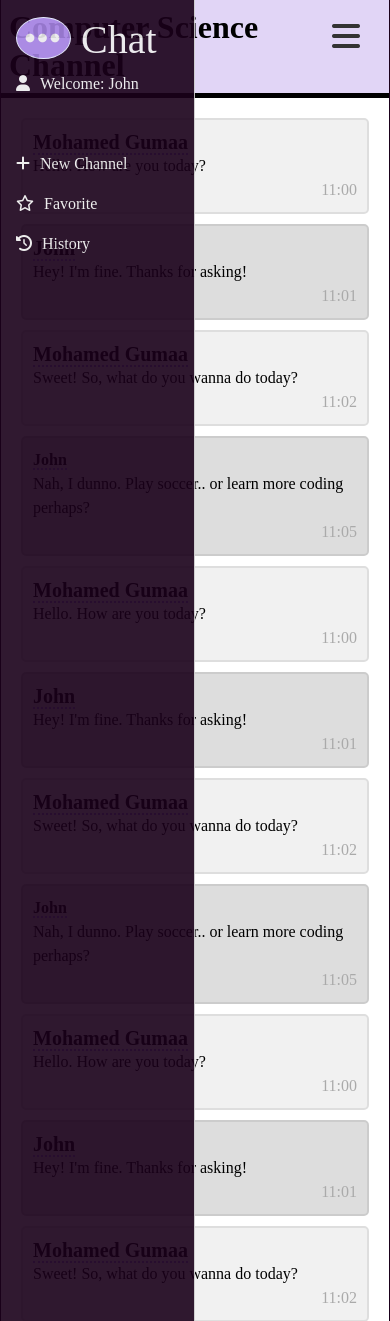
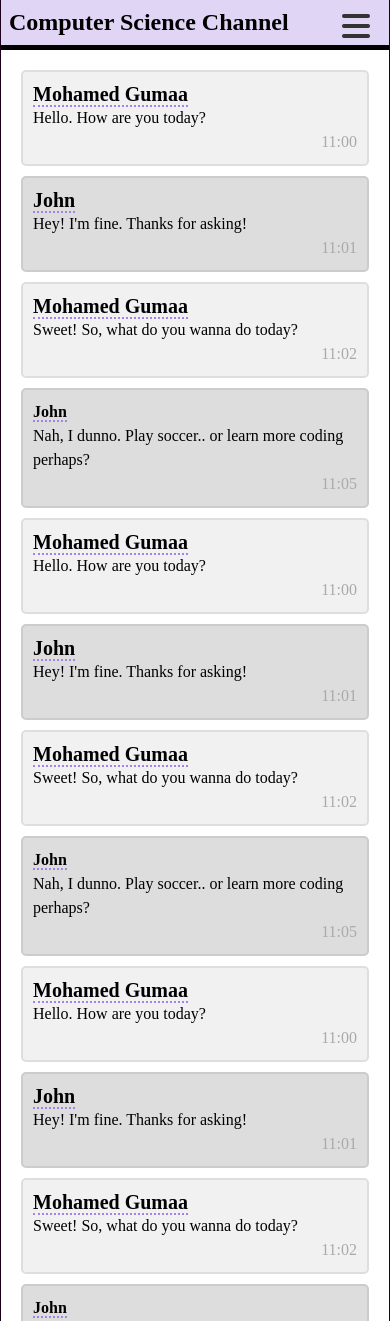
Before and after one commit to MohGumaa/Message-chat-app, a Flask app: page / in a window 390 px wide. Shown: the top 1321 px of the page. Run offline with Flask 2, Linux system fonts and the light colour scheme; some libraries are stand-ins or nearby versions.

Commit message:
add menu toggle class show for mobile

```diff
--- /dev/null
+++ b/static/index.js
@@ -0,0 +1,8 @@
+document.addEventListener('DOMContentLoaded', () => {
+
+  // Add event listener  to button click on small screen
+  document.querySelector(".menu-btn").addEventListener('click', () => {
+    // Add and remove class
+    document.querySelector("#left").classList.toggle('show');
+  });
+});
--- a/static/style.css
+++ b/static/style.css
@@ -33,8 +33,8 @@ p {
 .menu-btn {
   cursor: pointer;
   position: absolute;
-  top: 20px;
-  right: 30px;
+  top: 10px;
+  right: 20px;
   z-index: 2;
   color: #333;
   display: none;
@@ -189,19 +189,25 @@ p {
     left: 0;
     padding: 1rem;
     background: var(--primary-color);
-    width: 50%;
+    width: 55%;
     height: 100%;
     border-right: 1px solid #ccc;
     opacity: 0.9;
     z-index: 3;
+    transform: translateX(-400px);
+    transition: transform 0.5s ease-in-out;
   }
+
+#left.show {
+  transform: translateX(0);
+}
 
   #right {
     height: 100vh;
   }
 
   #right .header {
-    font-size: 2rem;
+    font-size: 1.5rem;
   }
 
   #right .msg {
--- a/templates/index.html
+++ b/templates/index.html
@@ -7,7 +7,6 @@
 
   <!-- Link Fontasesome -->
   <script src="https://kit.fontawesome.com/c61ad57674.js" crossorigin="anonymous"></script>
-
   <!-- Google font -->
   <link href="https://fonts.googleapis.com/css2?family=Montserrat:wght@100&family=Ubuntu:wght@300&display=swap" rel="stylesheet">
 
@@ -170,5 +169,7 @@
   </main>
   <!-- User Registeration Form -->
 
+  <!-- Script -->
+  <script src="{{ url_for('static', filename='index.js') }}"></script>
 </body>
 </html>
```
